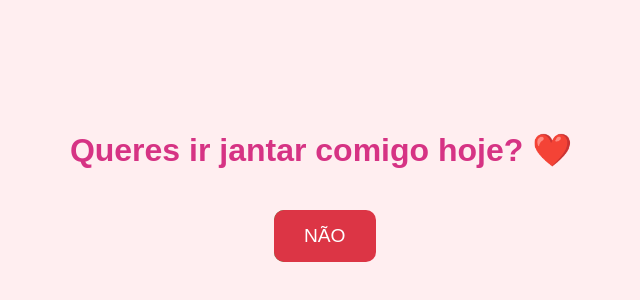
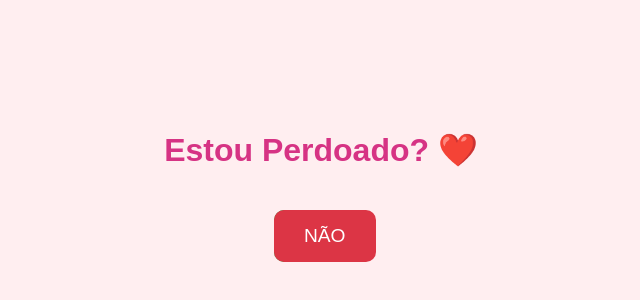
Before and after one commit to montanelasdocanelas-cmd/Jogo-2, a plain HTML site: page index.html in a window 1280 px wide. Shown: the part 224-524 px from the top of the page, without its empty margins (319-959 px from the left). Drawn offline with Linux system fonts and the light colour scheme.

Commit message:
Update index.html

```diff
--- a/index.html
+++ b/index.html
@@ -51,7 +51,7 @@
 </head>
 <body>
 
-    <h1>Queres ir jantar comigo hoje? ❤️</h1>
+    <h1>Estou Perdoado? ❤️</h1>
 
     <div class="buttons">
         <button id="btn-sim" onclick="vitoria()">SIM</button>
```
